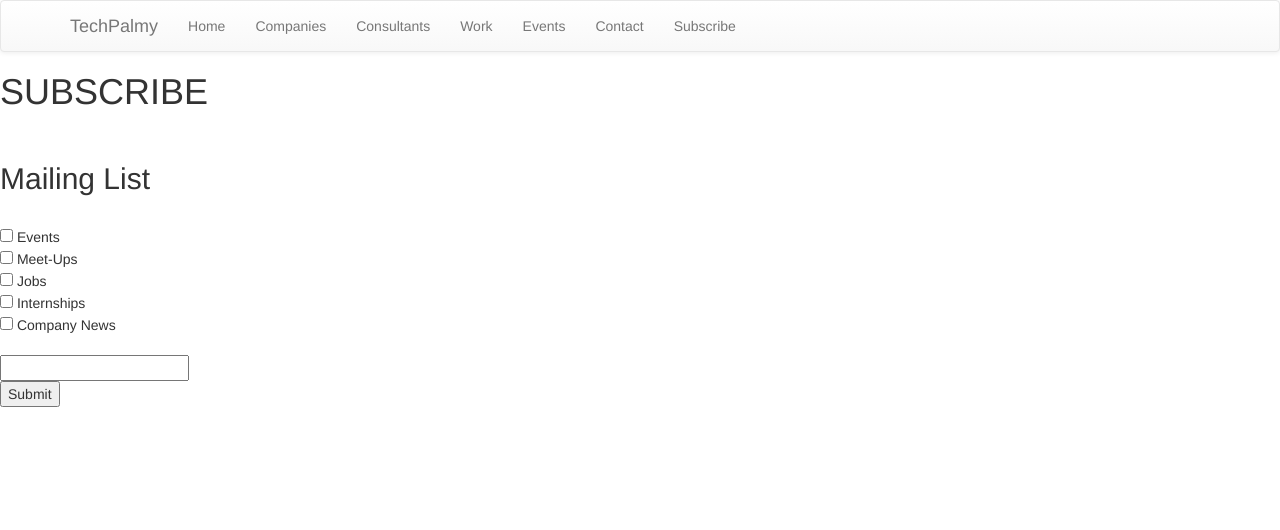
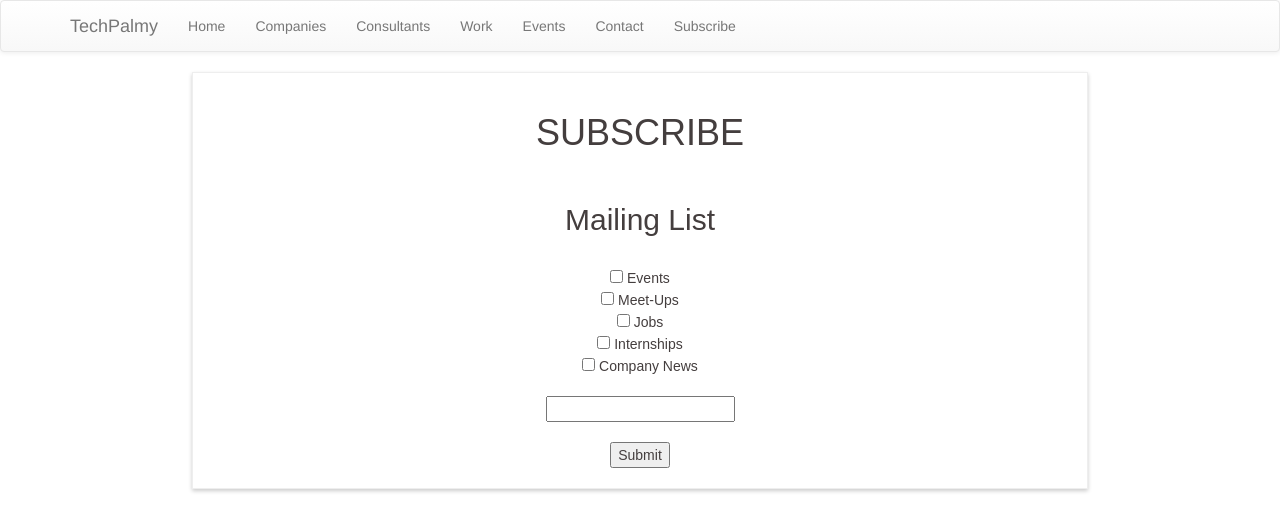
Before and after one commit to saiancha1/cautious-waddle, a React (Create React App) app in the folder ClientApp/: page /subscribe in a window 1280 px wide. Shown: the top 530 px of the page. Built offline with nearby package versions, Linux system fonts and the light colour scheme.

Commit message:
Some draft styling for the Subscribe page plus early stage CSS.

```diff
--- a/ClientApp/src/components/Subscribe/Subscribe.css
+++ b/ClientApp/src/components/Subscribe/Subscribe.css
@@ -0,0 +1,10 @@
+.subb {
+    width: 70%;
+    margin: auto;
+    border: 1px solid #eee;
+    box-shadow: 0 2px 4px #ccc;
+    padding: 20px;
+    text-align: center;
+    font-family:Arial, Helvetica, sans-serif;
+    color: rgb(68, 62, 62);
+}
--- a/ClientApp/src/components/Subscribe/Subscribe.js
+++ b/ClientApp/src/components/Subscribe/Subscribe.js
@@ -1,7 +1,8 @@
 import React from 'react';
+import "./Subscribe.css";
 
 const Subscribe = () => (
-  <div>
+  <div className="subb">
     <h1>SUBSCRIBE</h1>
     <br></br>
     <h2>Mailing List</h2>
@@ -15,6 +16,7 @@
     <br></br>
     <input type="email" name="emailfield"/>
     <br></br>
+    <br></br>
     <input type="submit" name="subsubmit"/>
     </form>
   </div>
```
